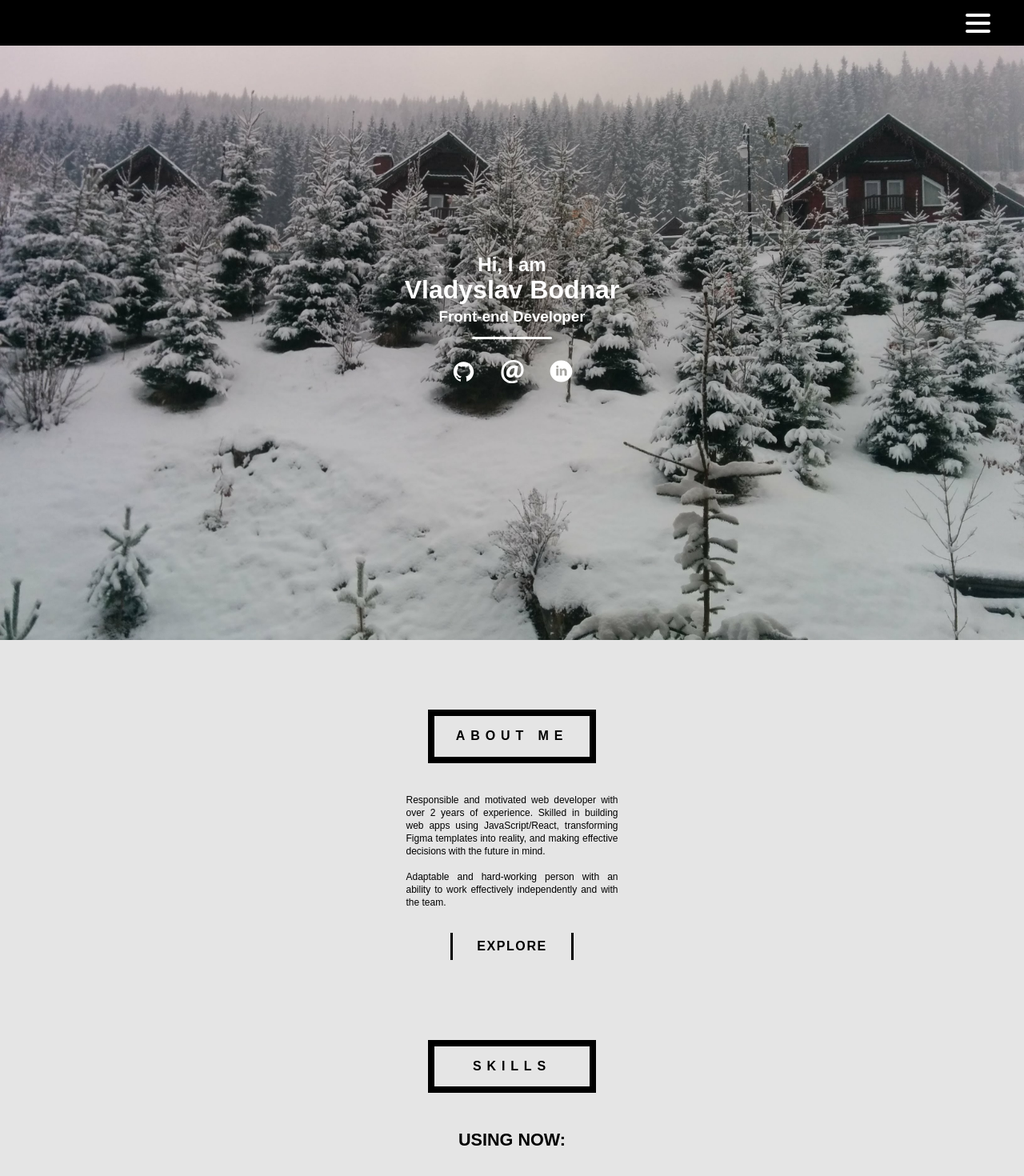
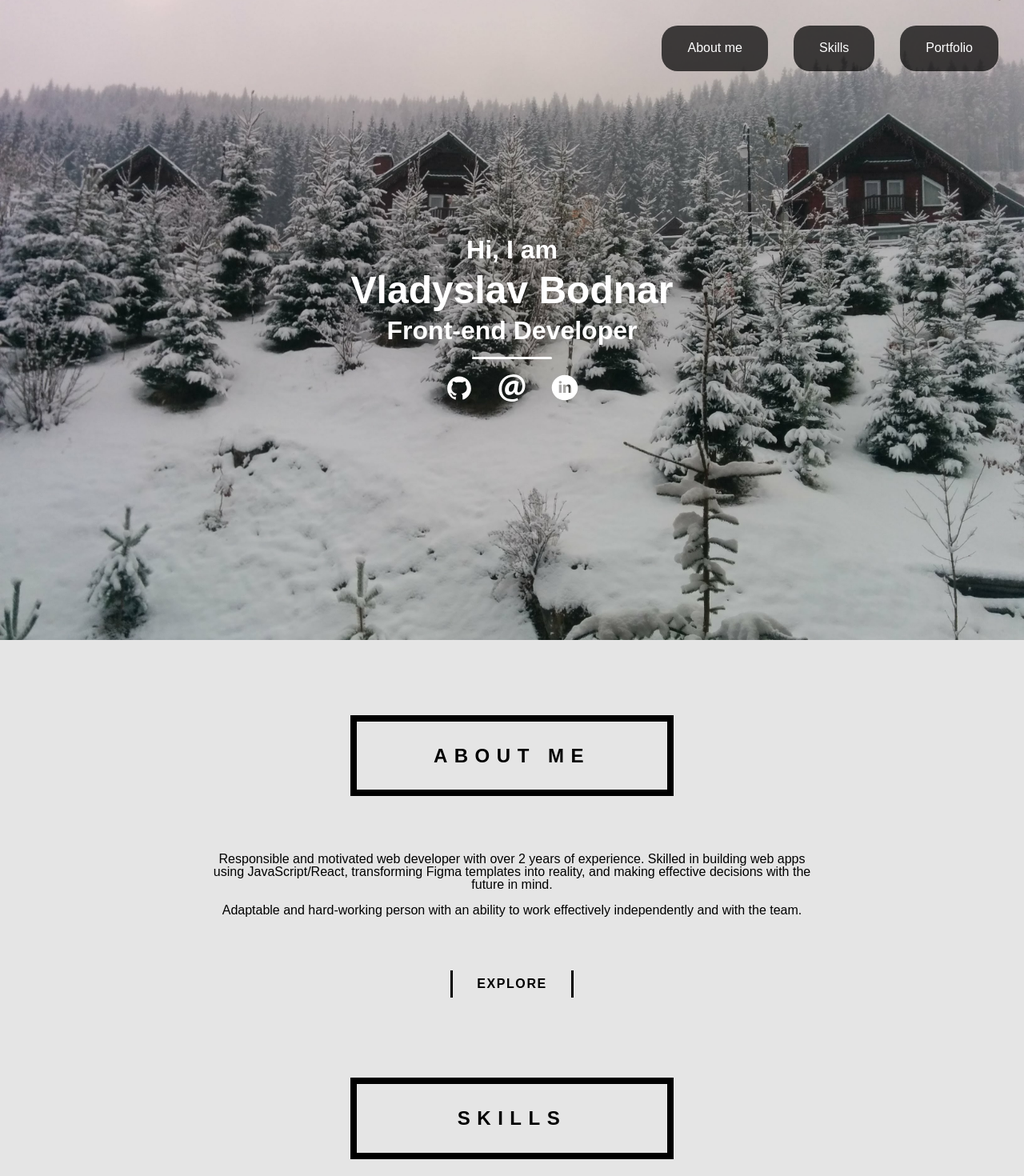
Before and after one commit to vladyslavbodnar/portfolio, a React (Create React App) app: page / in a window 1280 px wide. Shown: the top 1470 px of the page at 80% size. Built offline with nearby package versions, Linux system fonts and the light colour scheme.

Commit message:
desktop version + minor changes

```diff
--- a/public/index.html
+++ b/public/index.html
@@ -2,14 +2,14 @@
 <html lang="en">
   <head>
     <meta charset="utf-8" />
-    <link rel="icon" href="%PUBLIC_URL%/favicon.ico" />
+    <link rel="icon" href="%PUBLIC_URL%/icon.png" />
     <meta name="viewport" content="width=device-width, initial-scale=1" />
     <meta name="theme-color" content="#000000" />
     <meta
       name="description"
       content="Web site created using create-react-app"
     />
-    <link rel="apple-touch-icon" href="%PUBLIC_URL%/logo192.png" />
+    <link rel="apple-touch-icon" href="%PUBLIC_URL%/icon.png" />
     <!--
       manifest.json provides metadata used when your web app is installed on a
       user's mobile device or desktop. See https://developers.google.com/web/fundamentals/web-app-manifest/
--- a/src/components/Header.js
+++ b/src/components/Header.js
@@ -47,12 +47,16 @@ const Header = () => {
 
                     return (
                         <li
-                            tabIndex={linkIndex + 1}
                             key={link.title}
                             className={`Header__links-item ${link.inverted ? "Header__links-item--inverted" : ""}`}
                             style={{ transition: `left ${animationTime}s cubic-bezier(0, 0, 0.29, 0.94)` }}
                         >
-                            <a className="Header__link" href={link.link} onClick={() => handleBurger(false)}>
+                            <a
+                                tabIndex={linkIndex + 1}
+                                className="Header__link"
+                                href={link.link}
+                                onClick={() => handleBurger(false)}
+                            >
                                 {link.title}
                             </a>
                         </li>
--- a/src/components/Portfolio.js
+++ b/src/components/Portfolio.js
@@ -25,16 +25,19 @@ const Portfolio = () => {
 
     return (
         <div className="Portfolio" id="portfolio">
+            <div className="Portfolio__wrapper">
                 <h2 className="Portfolio__title">Portfolio</h2>
                 <div className="Portfolio__items">
                     {portfolioItems.map(portfolioItem => {
                         return (
                             <div className="Portfolio__item">
+                                <div className="Portfolio__item-container">
                                     <h2 className="Portfolio__item-title">{portfolioItem.title}</h2>
                                     <p className="Portfolio__item-description">{portfolioItem.description}</p>
                                     <div className="Portfolio__item-link-container">
                                         <a className="Portfolio__item-link" href={portfolioItem.sourceLink} target="_blank" title="Souce code"><GitHubIcon /></a>
                                         <a className="Portfolio__item-link" href={portfolioItem.liveLink} target="_blank" title="Live version"><LinkIcon /></a>
+                                    </div>
                                 </div>
 
                                 <div className="Portfolio__item-image" style={{backgroundImage: `url(${process.env.PUBLIC_URL + portfolioItem.image})`}}></div>
@@ -43,6 +46,7 @@ const Portfolio = () => {
                     })}
                 </div>
             </div>
+        </div>
     )
 }
 
--- a/src/components/Skills.js
+++ b/src/components/Skills.js
@@ -1,6 +1,7 @@
 import { useMemo } from "react";
 
 const Skills = () => {
+    // skills types: using, learning, other
     const skills = useMemo(() => {
         return [
             {
@@ -63,6 +64,7 @@ const Skills = () => {
 
     return (
         <div className="Skills" id="skills">
+            <div className="Skills__wrapper">
                 <h2 className="Skills__title">Skills</h2>
 
                 <div className="Skills__items-wrapper">
@@ -114,6 +116,7 @@ const Skills = () => {
                     </ul>
                 </div>
             </div>
+        </div>
     );
 };
 
--- a/src/components/WelcomeScreen.js
+++ b/src/components/WelcomeScreen.js
@@ -23,9 +23,9 @@ const WelcomeScreen = () => {
             <h3 className="Welcome-screen__role">Front-end Developer</h3>
             <p className="Welcome-screen__break-line"></p>
             <ul className="Welcome-screen__links">
-                <li><a href="https://github.com/vladyslavbodnar" target="_blank"><img src={githubLogo} alt="GitHub" /></a></li>
-                <li><a href="mailto:kinakth@gmail.com" target="_blank"><img src={emailLogo} alt="Email" /></a></li>
-                <li><a href="https://linkedin.com/in/vladyslavbodnar" target="_blank"><img src={linkedinLogo} alt="LinkedIn" /></a></li>
+                <li><a href="https://github.com/vladyslavbodnar" target="_blank"><img src={githubLogo} alt="GitHub" title="GitHub" /></a></li>
+                <li><a href="mailto:kinakth@gmail.com" target="_blank"><img src={emailLogo} alt="Email" title="Email" /></a></li>
+                <li><a href="https://linkedin.com/in/vladyslavbodnar" target="_blank"><img src={linkedinLogo} alt="LinkedIn" title="LinkedIn" /></a></li>
             </ul>
         </div>
     )
--- a/src/index.css
+++ b/src/index.css
@@ -9,11 +9,14 @@
     --tertiary-color-rgb: 255 255 255;
 }
 
+html {
+    scroll-behavior: smooth;
+}
+
 *,
 *::before,
 *::after {
     box-sizing: border-box;
-    scroll-behavior: smooth;
 }
 
 body {
@@ -88,14 +91,6 @@ a {
     transform: translateY(0);
 }
 
-.Header__burger:focus-within span::before {
-    transform: translateY(0);
-    color: red;
-}
-.Header__burger:focus-within span::after {
-    transform: translateY(0);
-}
-
 .Header__links {
     list-style: none;
     padding: 0;
@@ -127,7 +122,6 @@ a {
 }
 
 .Header__burger--open ~ .Header__links {
-    visibility: visible;
     left: 0;
 }
 
@@ -142,13 +136,6 @@ a {
     display: flex;
     align-items: center;
     justify-content: center;
-}
-
-.Header__links-item--inverted {
-    background-color: rgb(var(--tertiary-color-rgb) / 0.7);
-}
-.Header__links-item--inverted .Header__link {
-    color: var(--primary-color);
 }
 
 .Welcome-screen {
@@ -183,7 +170,7 @@ a {
     width: 100px;
     border-radius: 3px;
     background-color: var(--tertiary-color);
-    margin: 0 0 26px 0;
+    margin: 0 0 19px 0;
 }
 
 .Welcome-screen__links img {
@@ -244,11 +231,14 @@ a {
 }
 
 .Skills {
+    background-color: var(--secondary-color);
+    padding: 100px 50px;
+}
+
+.Skills__wrapper {
     display: flex;
     flex-direction: column;
     align-items: center;
-    background-color: var(--secondary-color);
-    padding: 100px 50px;
 }
 
 .Skills__title {
@@ -292,6 +282,9 @@ a {
 
 .Portfolio {
     padding: 65px 1rem 1rem;
+}
+
+.Portfolio__wrapper {
     display: flex;
     flex-direction: column;
 }
@@ -316,7 +309,7 @@ a {
     position: absolute;
     bottom: -2rem;
     left: 50%;
-    transform: translateX(-50%);
+    transform: translate(-50%, 50%);
 
     height: 5px;
     width: 150px;
@@ -387,3 +380,254 @@ a {
 .Footer__links img {
     width: 29px;
 }
+
+@media (min-width: 992px) {
+    .Header {
+        background-color: transparent;
+        position: absolute;
+    }
+
+    .Header__burger {
+        display: none;
+    }
+
+    .Header__burger span {
+    }
+
+    .Header__burger span::before,
+    .Header__burger span::after {
+    }
+    .Header__burger span::before {
+    }
+    .Header__burger span::after {
+    }
+
+    .Header__burger span,
+    .Header__burger span::before,
+    .Header__burger span::after {
+    }
+
+    .Header__burger--open {
+    }
+
+    .Header__burger--open span::before {
+    }
+    .Header__burger--open span::after {
+    }
+
+    .Header__links {
+        position: relative;
+        top: 0;
+        left: 0;
+        padding: 2rem 2rem 0;
+        display: flex;
+        justify-content: flex-end;
+        column-gap: 2rem;
+    }
+
+    .Header__links::before {
+        content: none;
+    }
+
+    .Header__links-item {
+        border-radius: 20px;
+        left: 0;
+    }
+
+    .Header__burger--open ~ .Header__links {
+    }
+
+    .Header__burger--open ~ .Header__links .Header__links-item {
+    }
+
+    .Header__link {
+        padding: 1rem 2rem;
+    }
+
+    .Welcome-screen {
+    }
+
+    .Welcome-screen__greetings {
+        font-size: 2rem;
+        margin: 0 0 4px;
+    }
+    .Welcome-screen__name {
+        font-size: 3rem;
+        margin: 0 0 5px;
+    }
+    .Welcome-screen__role {
+        font-size: 2rem;
+        margin: 0 0 14px;
+    }
+
+    .Welcome-screen__links {
+    }
+
+    .Welcome-screen__break-line {
+    }
+
+    .Welcome-screen__links img {
+        width: 34px;
+    }
+
+    .About {
+        /* mobile styles */
+        display: flex;
+        flex-direction: column;
+        align-items: center;
+        background-color: var(--secondary-color);
+        padding: 74px 0 0 0;
+    }
+
+    .About__title,
+    .Skills__title,
+    .Portfolio__title {
+        max-width: 404px;
+        font-size: 1.5rem;
+        margin-bottom: 71px;
+        letter-spacing: 0.35538em;
+        padding: 1.8rem 0;
+    }
+    .About__text-container {
+        max-width: 763px;
+    }
+
+    .About__text {
+        text-align: center;
+        font-size: 1rem;
+    }
+
+    .About__text:first-child {
+        margin-bottom: 1rem;
+    }
+    .About__text:last-child {
+        margin-bottom: 67px;
+    }
+
+    .About__subtitle {
+    }
+
+    .Skills {
+    }
+
+    .Skills__wrapper {
+        max-width: 1920px;
+        margin: 0 auto;
+    }
+
+    .Skills__title {
+    }
+
+    .Skills__items-wrapper {
+    }
+
+    .Skills__subtitle {
+        font-size: 1.5rem;
+    }
+
+    .Skills__items {
+    }
+
+    .Skills__item {
+        justify-content: space-between;
+    }
+
+    .Skills__item-image {
+    }
+
+    .Skills__item-title {
+    }
+
+    .Portfolio {
+        padding: 107px 1rem 1rem;
+    }
+
+    .Portfolio__wrapper {
+        max-width: 1920px;
+        margin: 0 auto;
+    }
+
+    .Portfolio__title {
+        margin-bottom: 107px;
+    }
+
+    .Portfolio__items {
+        display: flex;
+        justify-content: flex-start;
+        flex-wrap: wrap;
+        column-gap: 0.5%;
+        row-gap: 2rem;
+    }
+
+    .Portfolio__item {
+        flex: 0 0 33%;
+    }
+
+    .Portfolio__item:not(:last-child) {
+        margin-bottom: 0;
+    }
+
+    .Portfolio__item:not(:last-child)::before {
+        content: none;
+    }
+
+    .Portfolio__item-container {
+        position: absolute;
+        inset: 0;
+        transition: 0.3s;
+        display: flex;
+        flex-direction: column;
+        align-items: center;
+        justify-content: center;
+        padding: 1rem;
+        color: var(--tertiary-color);
+    }
+
+    .Portfolio__item-container:hover {
+        background-color: rgb(var(--primary-color-rgb) / 0.5);
+    }
+
+    .Portfolio__item-image {
+    }
+
+    .Portfolio__item-title {
+        font-size: 3rem;
+        text-align: center;
+    }
+
+    .Portfolio__item-description {
+        font-size: 2rem;
+        text-align: center;
+    }
+
+    .Portfolio__item-link-container {
+        column-gap: 1rem;
+    }
+
+    .Portfolio__item-link {
+        color: var(--tertiary-color);
+    }
+
+    .Portfolio__item-link svg {
+        width: 35px;
+        height: 35px;
+    }
+
+    .Footer {
+    }
+
+    .Footer__back-to-top {
+    }
+
+    .Footer__back-top-top-arrow {
+    }
+
+    .Footer__links {
+    }
+
+    .Footer__links {
+    }
+    .Footer__links img {
+        width: 34px;
+    }
+}
```
Also changed, not shown: public/icon.png (added). Lines whose indentation alone changed are shown as unchanged.
